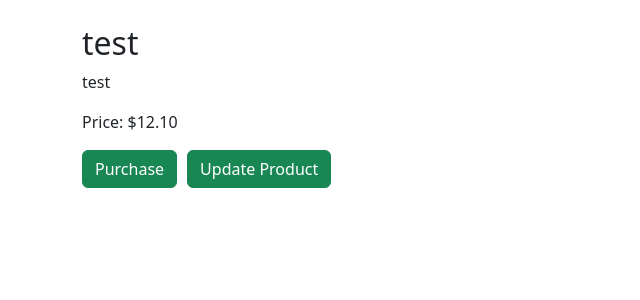
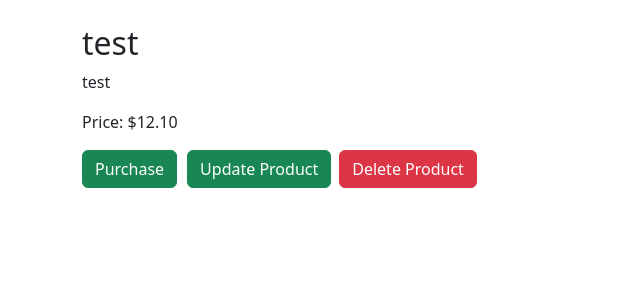
Before and after one commit to nawafalhu/E-commerce-Website, a Django app: page /product/5/ in a window 1280 px wide. Shown: the part 66-366 px from the top of the page, without its empty margins (0-640 px from the left). Run offline with Django 3.2, Linux system fonts and the light colour scheme; a user stored in the database is signed in; data comes from the database, SQL or seed files in the repository; both versions use the stored data as it was after the commit.

Commit message:
add delete button

```diff
--- a/products/templates/products/product_detail.html
+++ b/products/templates/products/product_detail.html
@@ -11,7 +11,8 @@
             {% csrf_token %}
             <button type="submit" class="btn btn-success">Purchase</button>
         </form>
-        <a href="{% url 'update_product' product.id %}" class="btn btn-success">Update Product</a>
+        <a href="{% url 'update_product' product.id %}" class="btn btn-success me-2">Update Product</a>
+        <a href="{% url 'product_delete' product.id %}" class="btn btn-danger">Delete Product</a>
     </div>
 </div>
 {% endblock %}
--- a/products/urls.py
+++ b/products/urls.py
@@ -8,4 +8,5 @@ urlpatterns = [
     path('add-product/', views.add_product, name='add_product'),
     path('update-product/<int:product_id>/', views.update_product, name='update_product'),
     path('logout/', auth_views.LogoutView.as_view(next_page='login'), name='logout'),
+    path('product/<int:pk>/delete/', views.delete_product, name='product_delete'),
 ]
--- a/products/views.py
+++ b/products/views.py
@@ -47,3 +47,11 @@ def update_product(request, product_id):
     else:
         form = ProductForm(instance=product)
     return render(request, 'products/update_product.html', {'form': form, 'product': product})
+
+@login_required
+def delete_product(request, pk):
+    product = get_object_or_404(Product, pk=pk)
+    if request.method == 'POST':
+        product.delete()
+        return redirect('all_products')
+    return render(request, 'products/delete_product.html', {'product': product})
```
Also changed, not shown: products/templates/products/delete_product.html (added, +14 -0 lines), db.sqlite3.
